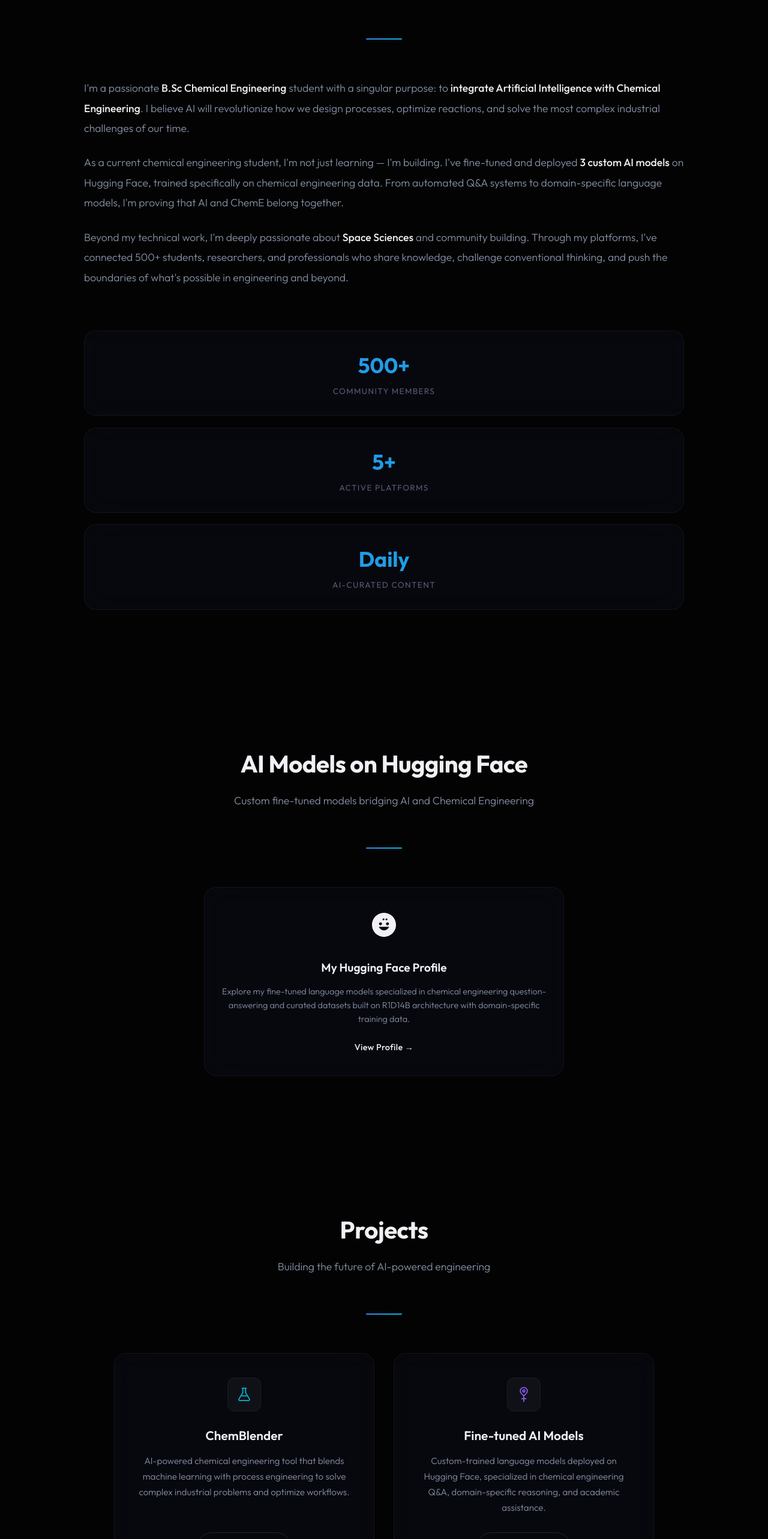
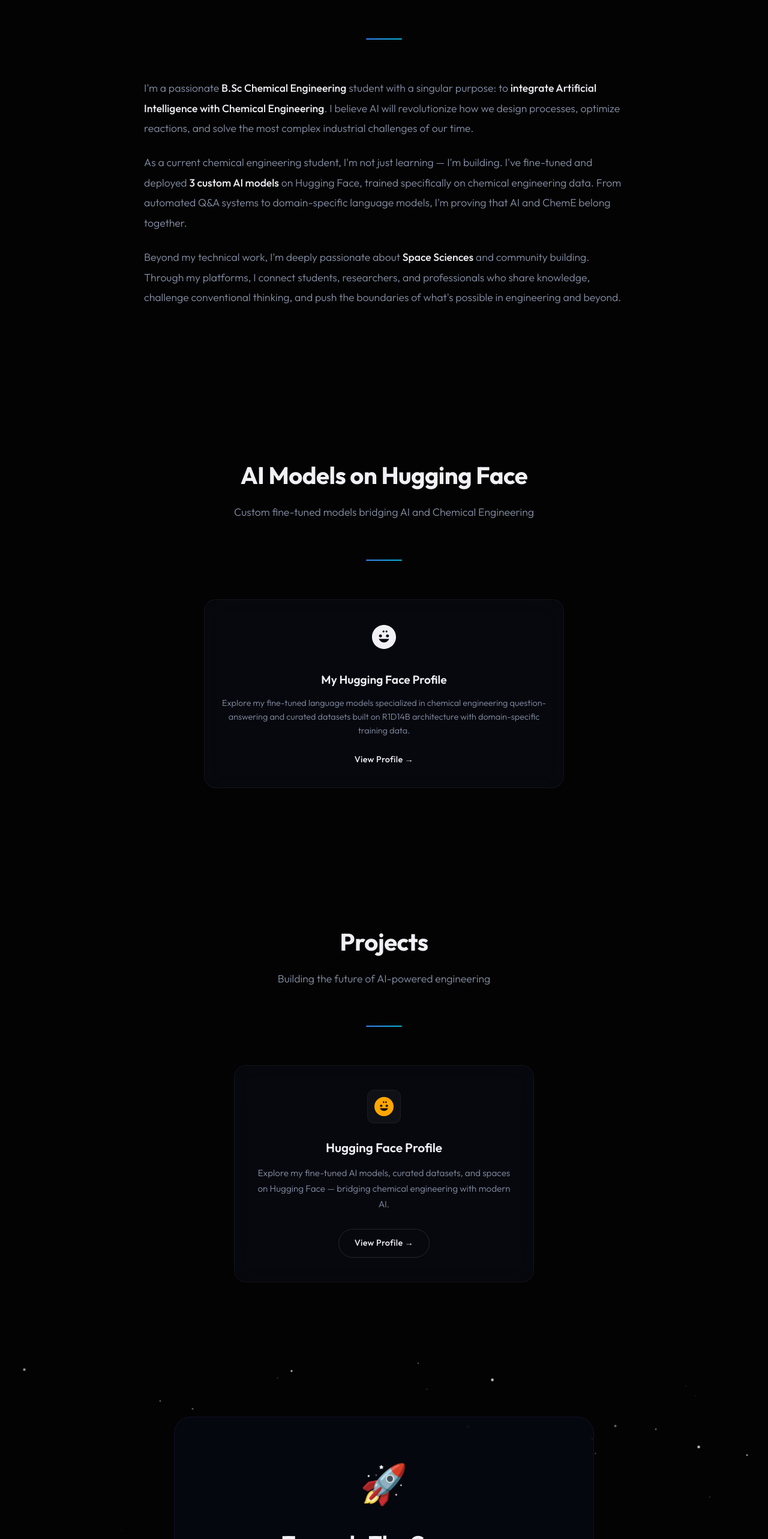
Before and after one commit to Saad-web-spec/my-website, a React (Vite) app: page / in a window 1280 px wide. Shown: the part 1020-3586 px from the top of the page at 60% size. Built offline with nearby package versions, Linux system fonts and the light colour scheme.

Commit message:
fix: remove stats, single HF project card, simpler community desc, fix form error msg, horizontal social icons

```diff
--- a/src/App.jsx
+++ b/src/App.jsx
@@ -205,7 +205,7 @@ const COMMUNITY_GROUPS = [
     href: 'https://chat.whatsapp.com/FdnHn7jIZyZBQ2Yy8TFouI?mode=gi_t',
     icon: <WhatsAppIcon />,
     title: 'Engineering Community',
-    desc: 'An AI-powered WhatsApp group with fully automated daily posts — delivering process engineering content, academic resources, and industry updates.',
+    desc: 'A WhatsApp group for chemical engineering students and professionals to share resources, discuss ideas, and grow together.',
     linkText: 'Join WhatsApp Group →',
     glowClass: 'wa-glow',
   }
@@ -238,21 +238,14 @@ const SOCIAL_LINKS = [
   },
 ];
 
-/* Project cards data */
+/* Project cards data — single Hugging Face profile link */
 const PROJECTS = [
   {
-    icon: <BeakerIcon />,
-    title: 'ChemBlender',
-    desc: 'AI-powered chemical engineering tool that blends machine learning with process engineering to solve complex industrial problems and optimize workflows.',
+    icon: <HuggingFaceIcon />,
+    title: 'Hugging Face Profile',
+    desc: 'Explore my fine-tuned AI models, curated datasets, and spaces on Hugging Face — bridging chemical engineering with modern AI.',
     link: 'https://huggingface.co/MSaad',
-    glowClass: 'project-chem-glow',
-  },
-  {
-    icon: <BrainIcon />,
-    title: 'Fine-tuned AI Models',
-    desc: 'Custom-trained language models deployed on Hugging Face, specialized in chemical engineering Q&A, domain-specific reasoning, and academic assistance.',
-    link: 'https://huggingface.co/MSaad',
-    glowClass: 'project-ai-glow',
+    glowClass: 'project-hf-glow',
   },
 ];
 
@@ -454,8 +447,7 @@ function App() {
           <p className="section-subtitle reveal" data-aos="fade-up">The story behind the vision</p>
           <div className="section-divider reveal" data-aos="fade-up" />
 
-          <div className="about-grid">
-            <div className="about-text reveal-left">
+          <div className="about-content reveal-left">
             <p>
               I'm a passionate <span className="about-highlight">B.Sc Chemical Engineering</span> student
               with a singular purpose: to <span className="about-highlight">integrate Artificial Intelligence
@@ -470,26 +462,10 @@ function App() {
             </p>
             <p>
               Beyond my technical work, I'm deeply passionate about <span className="about-highlight">Space
-                Sciences</span> and community building. Through my platforms, I've connected 500+ students,
+              Sciences</span> and community building. Through my platforms, I connect students,
               researchers, and professionals who share knowledge, challenge conventional thinking,
               and push the boundaries of what's possible in engineering and beyond.
             </p>
-            </div>
-
-            <div className="about-stats-row reveal-right">
-              <div className="stat-card" data-aos="fade-up" data-aos-delay="100">
-                <div className="stat-number">500+</div>
-                <div className="stat-label">Community Members</div>
-              </div>
-              <div className="stat-card" data-aos="fade-up" data-aos-delay="200">
-                <div className="stat-number">5+</div>
-                <div className="stat-label">Active Platforms</div>
-              </div>
-              <div className="stat-card" data-aos="fade-up" data-aos-delay="300">
-                <div className="stat-number">Daily</div>
-                <div className="stat-label">AI-Curated Content</div>
-              </div>
-            </div>
           </div>
         </div>
       </section>
@@ -526,7 +502,7 @@ function App() {
           <p className="section-subtitle reveal" data-aos="fade-up">Building the future of AI-powered engineering</p>
           <div className="section-divider reveal" data-aos="fade-up" />
 
-          <div className="projects-grid">
+          <div className="projects-grid projects-grid--single">
             {PROJECTS.map((project, idx) => (
               <div
                 key={project.title}
@@ -534,7 +510,7 @@ function App() {
                 data-aos="fade-up"
                 data-aos-delay={idx * 150}
               >
-                <div className="project-icon">{project.icon}</div>
+                <div className="project-icon project-icon--hf">{project.icon}</div>
                 <h3 className="project-title">{project.title}</h3>
                 <p className="project-desc">{project.desc}</p>
                 <a
@@ -543,7 +519,7 @@ function App() {
                   rel="noopener noreferrer"
                   className="project-btn"
                 >
-                  View Project →
+                  View Profile →
                 </a>
               </div>
             ))}
@@ -723,7 +699,7 @@ function App() {
                 </button>
 
                 {formStatus === 'error' && (
-                  <p className="form-status-error">Something went wrong. Please try again.</p>
+                  <p className="form-status-error">Please replace YOUR_FORM_ID with your Formspree ID to enable the form.</p>
                 )}
                 {formStatus === 'success' && (
                   <p className="form-status-success">Thanks! I'll get back to you soon.</p>
@@ -743,7 +719,7 @@ function App() {
 
               <div className="contact-divider" />
               <div className="contact-socials-label">Find me on</div>
-              <div className="contact-socials">
+              <div className="contact-socials contact-socials--horizontal">
                 <a href="https://wa.me/message/SEUXWPS46POGF1?src=qr" target="_blank" rel="noopener noreferrer" className="contact-social-link" aria-label="WhatsApp">
                   <WhatsAppIcon />
                 </a>
--- a/src/index.css
+++ b/src/index.css
@@ -558,11 +558,25 @@ img {
    ═══════════════════════════════════════════════════ */
 .about-grid {
   display: grid;
-  grid-template-columns: 1fr;
+  grid-template-columns: 1.2fr 0.8fr;
   gap: 3rem;
   align-items: start;
   max-width: 1000px;
   margin: 0 auto;
+}
+
+/* Single-column about content (no stat cards) */
+.about-content {
+  font-size: 1.1rem;
+  color: var(--text-secondary);
+  line-height: 1.9;
+  font-weight: 300;
+  max-width: 800px;
+  margin: 0 auto;
+}
+
+.about-content p {
+  margin-bottom: 1.5rem;
 }
 
 .about-text {
@@ -1088,11 +1102,29 @@ img {
   transition: all 0.4s ease;
 }
 
+/* Hugging Face project glow */
+.project-hf-glow::before {
+  background: linear-gradient(90deg, transparent, rgba(255, 166, 0, 0.6), transparent);
+}
+
+.project-hf-glow:hover {
+  border-color: rgba(255, 166, 0, 0.25);
+  box-shadow: 0 12px 40px rgba(255, 166, 0, 0.1);
+}
+
 .project-icon svg {
   width: 28px;
   height: 28px;
   color: var(--accent-cyan);
   transition: color 0.3s ease;
+}
+
+/* HuggingFace icon uses fill, not stroke */
+.project-icon--hf svg {
+  width: 32px;
+  height: 32px;
+  fill: #ffA600;
+  color: #ffA600;
 }
 
 .project-chem-glow .project-icon svg {
@@ -1147,6 +1179,17 @@ img {
   background: rgba(255, 255, 255, 0.06);
   box-shadow: 0 0 20px rgba(255, 255, 255, 0.05);
   letter-spacing: 0.04em;
+}
+
+/* Center single card in projects grid */
+.projects-grid--single {
+  display: flex;
+  justify-content: center;
+}
+
+.projects-grid--single .project-card {
+  max-width: 500px;
+  width: 100%;
 }
 
 /* ═══════════════════════════════════════════════════
@@ -1346,6 +1389,15 @@ img {
   gap: 1rem;
 }
 
+/* Ensure icons always stay horizontal */
+.contact-socials--horizontal {
+  display: flex;
+  flex-direction: row;
+  flex-wrap: nowrap;
+  justify-content: center;
+  gap: 0.8rem;
+}
+
 .contact-social-link {
   width: 44px;
   height: 44px;
```
Lines whose indentation alone changed are shown as unchanged.
